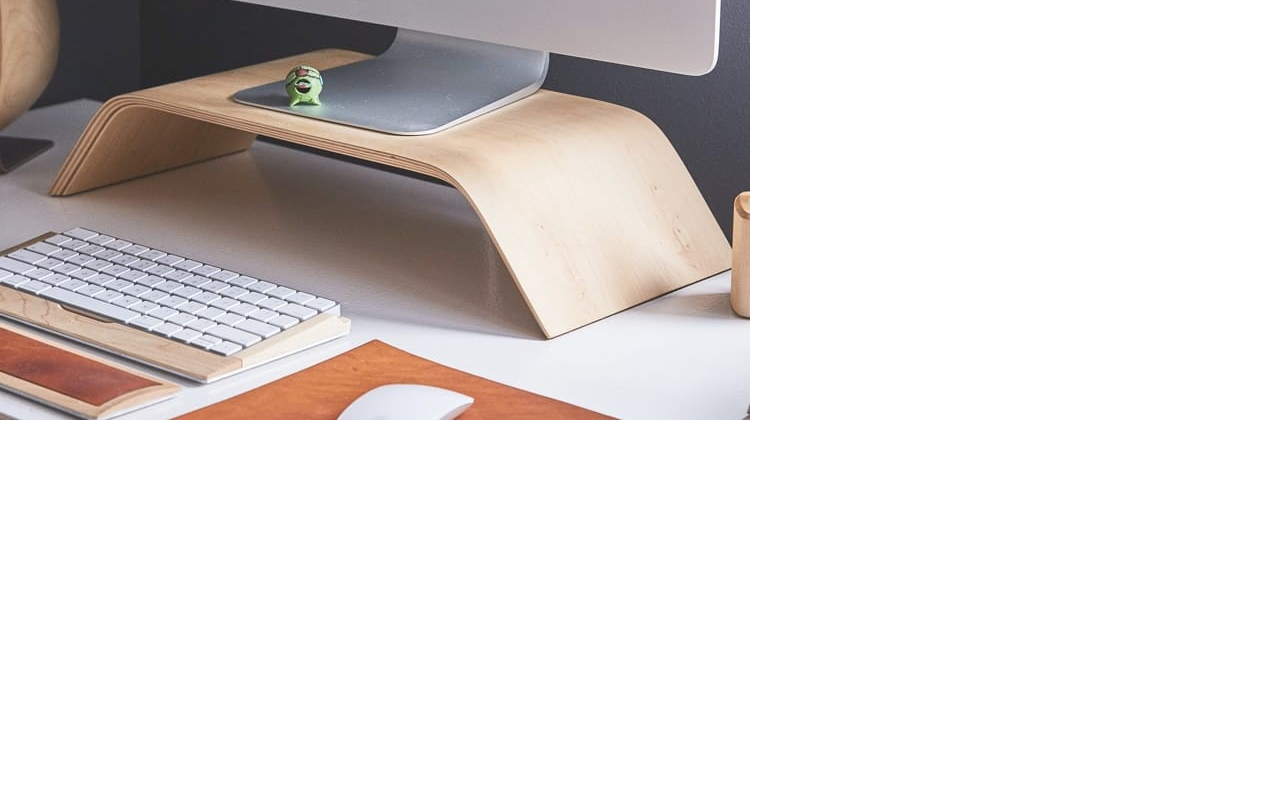
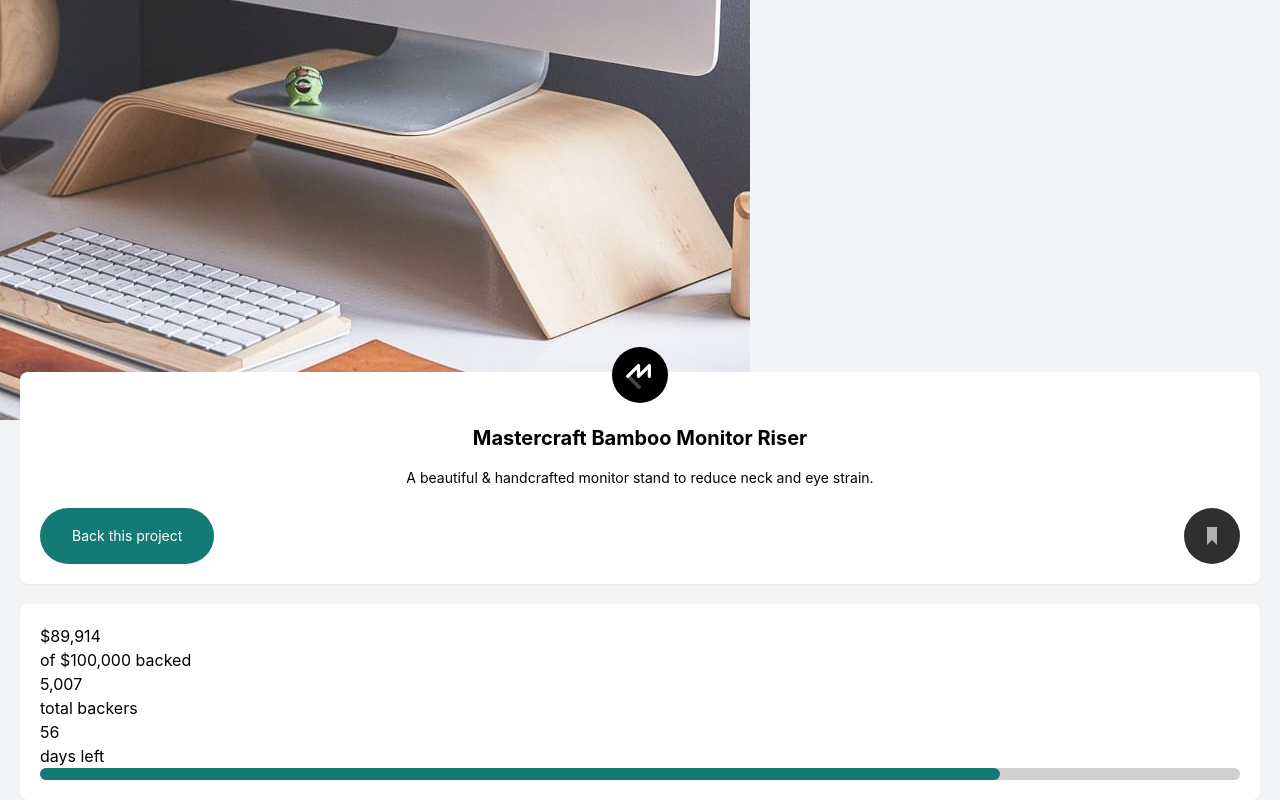
Before and after one commit to Sameermd16/Crowdfunding-product-page-HTML-CSS-JAVASCRIPT-, a React (Create React App) app in the folder crowdfunding/: page / in a window 1280 px wide. Shown: the part 180-980 px from the top of the page. Before the commit the page ends 800 px from the top, so only its background shows below. Built offline with nearby package versions, Linux system fonts and the light colour scheme.

Commit message:
more components

```diff
--- a/crowdfunding/src/App.js
+++ b/crowdfunding/src/App.js
@@ -1,11 +1,15 @@
 import Header from "./components/Header"
 import Showcase from "./components/Showcase"
+import Section1 from "./components/Section1"
+import Backers from "./components/Backers"
 
 const App = () => {
   return (
     <>
       <Header />
       <Showcase />
+      <Section1 />
+      <Backers />
     </>
   )
 }
--- /dev/null
+++ b/crowdfunding/src/components/Backers.js
@@ -0,0 +1,30 @@
+import React from 'react'
+
+const Backers = () => {
+  return (
+    <>
+     <section className="py-5 px-5 bg-white rounded-lg shadow-sm mt-5 mx-5">
+        <div className="flex-column ">
+        <div>
+            <p>$89,914 <br/> <span>of $100,000 backed</span></p>
+        </div>
+        <div>
+            <p>5,007 <br/><span>total backers</span></p>
+        </div>
+        <div>
+            <p>56 <br/><span>days left</span></p>
+        </div>
+        </div>
+        <div>
+            <div className="gray_bar">
+                <div className="cyan_bar">
+
+                </div>
+            </div>
+        </div>
+     </section>
+    </>
+  )
+}
+
+export default Backers;
--- /dev/null
+++ b/crowdfunding/src/components/Section1.js
@@ -0,0 +1,24 @@
+import React from 'react'
+import mastercraftLogo from "../images/logo-mastercraft.svg"
+import bookmarkIcon from "../images/icon-bookmark.svg"
+
+
+const Section1 = () => {
+  return (
+    <>
+      <section className="bg-white mx-5 px-5 py-5 -mt-12 rounded-lg relative shadow-sm">
+        <img src={mastercraftLogo} alt="mastercraft_logo" className="mastercraftlogo"/>
+        <div className="text-center mt-5 pt-3">
+            <h2 className="font-bold text-xl pb-4">Mastercraft Bamboo Monitor Riser</h2>
+            <p className="pb-5 text-sm">  A beautiful & handcrafted monitor stand to reduce neck and eye strain.</p>
+        </div>
+        <div className="flex justify-between">
+            <button className="btn rounded-full px-8 text-white text-sm">Back this project</button>
+            <img src={bookmarkIcon} alt="bookmark_icon"/>
+        </div>
+      </section>
+    </>
+  )
+}
+
+export default Section1;
--- a/crowdfunding/src/index.css
+++ b/crowdfunding/src/index.css
@@ -3,11 +3,26 @@
   font-family: -apple-system, BlinkMacSystemFont, 'Segoe UI', 'Roboto', 'Oxygen',
     'Ubuntu', 'Cantarell', 'Fira Sans', 'Droid Sans', 'Helvetica Neue',
     sans-serif;
-  -webkit-font-smoothing: antialiased;
-  -moz-osx-font-smoothing: grayscale;
+  background-color: #f3f4f6;
 }
-
-code {
-  font-family: source-code-pro, Menlo, Monaco, Consolas, 'Courier New',
-    monospace;
+.btn{
+  background-color: hsl(176, 72%, 28%);
 }
+.mastercraftlogo{
+  position: absolute;
+  top: -25px;
+  left: 50%;
+  transform: translateX(-50%);
+}
+.gray_bar{
+  height: 12px;
+  width: 100%;
+  background-color: rgba(128, 128, 128, 0.37);
+  border-radius: 25px;
+}
+.cyan_bar{
+  height: 12px;
+  width: 80%;
+  background-color: hsl(176, 72%, 28%);
+  border-radius: 25px;
+}
```
Also changed, not shown: crowdfunding/src/images/icon-bookmark.svg (added), crowdfunding/src/images/logo-mastercraft.svg (added).
